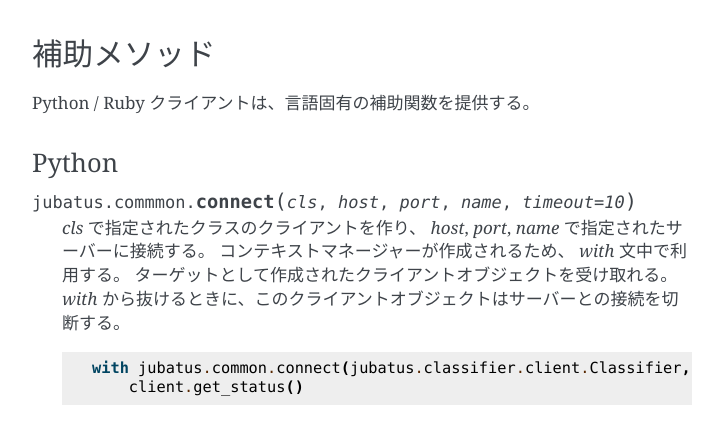
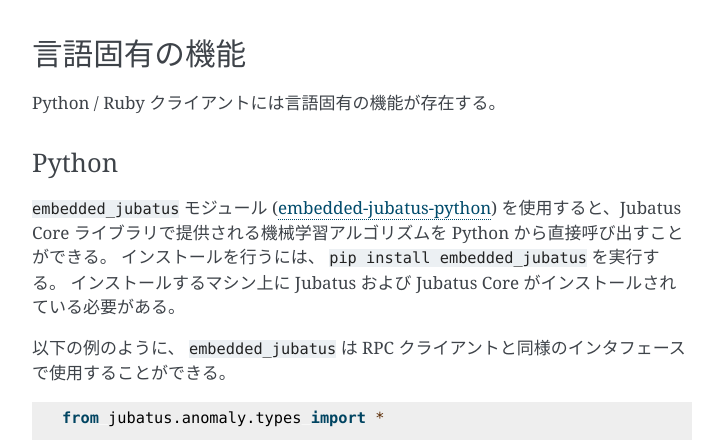
Before and after one commit to jubatus/website, a Sphinx documentation site: the page built from source/ja/api/common_structs.rst, in a window 1280 px wide and 1400 px high, scrolled down 1917 px. Shown: the part 228-668 px from the top of the window, without its empty margins (388-1111 px from the left). Built offline with Sphinx 7.4.7, drawn with Linux system fonts in a browser that asks for light colours; the version number could not be read and is left out; some of the changed text lies outside the part shown.

Commit message:
add embedded-python-client documentation

```diff
--- a/source/ja/api/common_structs.rst
+++ b/source/ja/api/common_structs.rst
@@ -190,13 +190,44 @@
    ``mprpc_client`` は MessagePack-RPC クライアントの型で、言語により異なる (`C++ <http://ci.jubat.us/job/msgpack-rpc/doxygen/classmsgpack_1_1rpc_1_1client.html>`_ / `Python <https://github.com/msgpack/msgpack-rpc-python/blob/master/msgpackrpc/client.py>`_ / `Ruby <http://msgpack.org/rpc/rdoc/current/MessagePack/RPC/Client.html>`_ / `Java <http://msgpack.org/rpc/javadoc/current/org/msgpack/rpc/Client.html>`_)。
 
 
-補助メソッド
-~~~~~~~~~~~~
+言語固有の機能
+~~~~~~~~~~~~~~
 
-Python / Ruby クライアントは、言語固有の補助関数を提供する。
+Python / Ruby クライアントには言語固有の機能が存在する。
 
 Python
 ++++++
+
+``embedded_jubatus`` モジュール (`embedded-jubatus-python <https://github.com/jubatus/embedded-jubatus-python>`_) を使用すると、Jubatus Core ライブラリで提供される機械学習アルゴリズムを Python から直接呼び出すことができる。
+インストールを行うには、 ``pip install embedded_jubatus`` を実行する。
+インストールするマシン上に Jubatus および Jubatus Core がインストールされている必要がある。
+
+以下の例のように、 ``embedded_jubatus`` は RPC クライアントと同様のインタフェースで使用することができる。
+
+.. code-block:: python
+
+   from jubatus.anomaly.types import *
+
+   # Use RPC:
+   from jubatus.anomaly.client import Anomaly
+   client = Anomaly('127.0.0.1', 9199, '', 0)
+
+   # Use Embedded
+   from jubatus.embedded import Anomaly
+   client = Anomaly({
+       'method': 'lof',
+       'parameter': { ... },
+       'converter': { ... },
+   })
+
+   # Use Embedded (using JSON config file instead of dict)
+   from jubatus.embedded import Anomaly
+   client = Anomaly('/path/to/config.json')
+
+   # Both Embedded/RPC client supports the same API:
+   client.add( ... )
+
+また、以下の補助関数が利用可能である。
 
 .. py:function:: jubatus.commmon.connect(cls, host, port, name, timeout=10)
 
@@ -213,6 +244,8 @@
 
 Ruby
 ++++
+
+以下の補助関数が利用可能である。
 
 .. rb:module:: Jubatus::Common
 
```
Also changed, not shown: source/en/api/common_structs.rst (+36 -3 lines).
